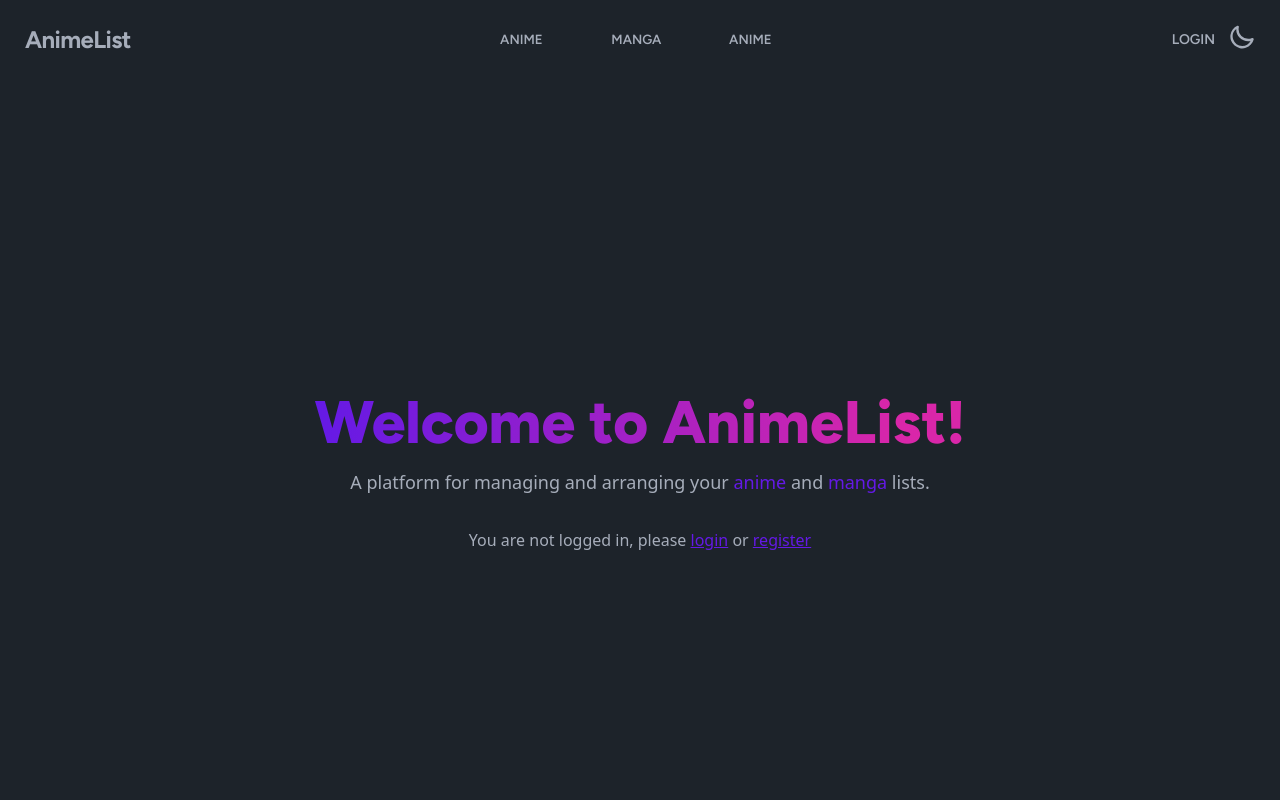
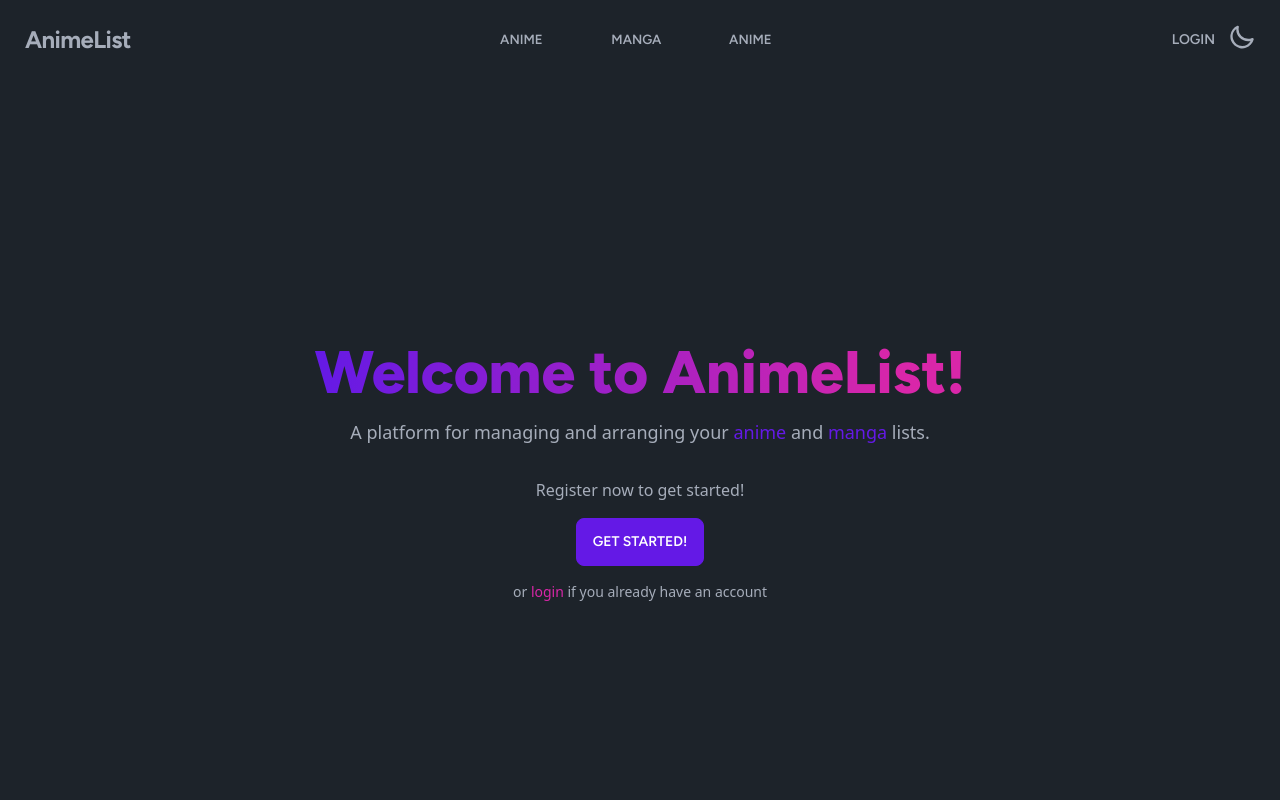
Before and after one commit to lclhugo/AnimeList, a Nuxt app: page / in a window 1280 px wide. Shown: the top 800 px of the page. Built offline with nearby package versions, Linux system fonts and the light colour scheme; no server answers.

Commit message:
front upgrades

```diff
--- /dev/null
+++ b/components/WelcomeBox.vue
@@ -0,0 +1,23 @@
+<template>
+  <div class="flex flex-col items-center justify-center text-center min-h-screen80">
+    <h1
+      class="mb-4 text-6xl font-extrabold text-transparent title bg-clip-text bg-gradient-to-r from-primary from-10 via-30% to-secondary to-90%"
+    >
+      Welcome to AnimeList!
+    </h1>
+    <p class="mb-8 text-lg">
+      A platform for managing and arranging your
+      <NuxtLink to="anime/search" class="text-primary">anime</NuxtLink>
+      and
+      <NuxtLink to="manga/search" class="text-primary">manga</NuxtLink>
+      lists.
+    </p>
+    <p>Register now to get started!</p>
+    <NuxtLink to="/register" class="mt-4 btn btn-primary">Get started!</NuxtLink>
+    <p class="mt-4 text-sm">
+      or
+      <NuxtLink to="/login" class="text-secondary">login</NuxtLink>
+      if you already have an account
+    </p>
+  </div>
+</template>
--- a/pages/anime/[id].vue
+++ b/pages/anime/[id].vue
@@ -1,12 +1,27 @@
 <template>
   <div>
-    <div v-if="animeData">
-      <h2>{{ animeData?.data.title }}</h2>
-      <h3>{{ animeData?.data.title_japanese }}</h3>
-
-      <img :src="animeData?.data.images.webp.image_url" />
-      <p>{{ animeData?.data.synopsis }}</p>
-      <p>{{ animeData?.data.background }}</p>
+    <div v-if="animeData" class="flex flex-col justify-center w-11/12 gap-4 mx-auto">
+      <div class="text-center">
+        <h2 class="text-3xl font-bold">{{ animeData?.data.title }}</h2>
+        <h3 class="text-xl font-bold">{{ animeData?.data.titleJapanese }}</h3>
+      </div>
+      <figure class="flex flex-col items-center justify-center">
+        <img :src="animeData?.data.images.webp.largeImageUrl" class="w-56 rounded-l shadow-lg" />
+        <figcaption class="text-sm text-gray-500">
+          {{ animeData?.data.images.webp.largeImageUrl }}
+        </figcaption>
+      </figure>
+      <div class="w-11/12 mx-auto prose-sm prose sm:prose">
+        <h3 class="text-xl font-bold">Synopsis</h3>
+        <p>{{ animeData?.data.synopsis }}</p>
+        <div class="collapse bg-base-200">
+          <input type="checkbox" />
+          <div class="text-xl font-medium collapse-title">Background</div>
+          <div class="collapse-content">
+            <p>{{ animeData?.data.background }}</p>
+          </div>
+        </div>
+      </div>
     </div>
     <div v-else>
       <h1>There is no anime with this id</h1>
@@ -15,27 +30,8 @@
   </div>
 </template>
 
-<script lang="ts">
-import { ref, onMounted } from 'vue';
-import axios from 'axios';
-
-export default {
-  setup: function () {
-    const animeData = ref(null);
-    const route = useRoute();
-
-    onMounted(async () => {
-      try {
-        const { data } = await axios.get(`https://api.jikan.moe/v4/anime/${route.params.id}`);
-        animeData.value = data;
-      } catch (error) {
-        console.error('Error fetching data:', error);
-      }
-    });
-
-    return {
-      animeData: animeData,
-    };
-  },
-};
+<script setup lang="ts">
+const route = useRoute();
+const { data: anime } = await useFetch(`https://localhost:7081/api/anime/${route.params.id}`);
+const animeData = ref(anime);
 </script>
--- a/pages/anime/search.vue
+++ b/pages/anime/search.vue
@@ -1,24 +1,24 @@
 <template>
   <div>
     <h1 class="text-3xl font-bold text-center">Search Anime</h1>
-    <div class="container flex flex-row items-center justify-center px-4 mx-auto my-8 sm:x-auto">
-      <div class="flex flex-col items-center justify-center">
-        <label for="search">Search Anime:</label>
+    <div class="flex flex-row justify-center mx-auto my-8 join">
+      <div>
+        <label for="search" hidden>Search Anime:</label>
         <input
           id="search"
           v-model="query"
-          placeholder="Search Anime"
-          class="input input-bordered input-secondary"
+          placeholder="Search an anime name"
+          class="w-56 sm:w-96 input input-bordered border-primary join-item"
         />
       </div>
-      <div class="flex flex-col items-center justify-center">
-        <label for="genres">Select Genres:</label>
+      <div>
+        <label for="genres" hidden>Select Genres:</label>
         <select
           id="genres"
           v-model="selectedGenre"
-          class="max-w-xs select select-secondary"
-          @change="addSelectedGenre"
+          class="max-w-xs select select-primary join-item"
         >
+          <option value="" disabled selected>Select Genre</option>
           <option v-for="genre in genres" :key="genre.mal_id" :value="genre.mal_id">
             {{ genre.name }}
           </option>
@@ -29,10 +29,10 @@
       <span
         v-for="genreId in selectedGenres"
         :key="genreId"
-        class="badge badge-secondary badge-outline"
+        class="badge badge-primary badge-outline"
       >
         {{ getGenreNameById(genreId) }}
-        <button class="remove-button" @click="removeSelectedGenre(genreId)">×</button>
+        <button class="remove-button" @click="removeSelectedGenre(genreId)"></button>
       </span>
     </div>
     <div>
--- a/pages/index.vue
+++ b/pages/index.vue
@@ -1,34 +1,18 @@
 <template>
-  <div
-    v-motion-pop-visible-once
-    :delay="300"
-    class="flex flex-col items-center justify-center text-center min-h-screen80"
-  >
-    <div>
-      <h1
-        class="mb-4 text-6xl font-extrabold text-transparent title bg-clip-text bg-gradient-to-r from-primary from-10 via-30% to-secondary to-90%"
-      >
-        Welcome to AnimeList!
-      </h1>
-      <p class="mb-8 text-lg">
-        A platform for managing and arranging your
-        <NuxtLink to="animes" class="text-primary">anime</NuxtLink>
-        and
-        <NuxtLink to="animes" class="text-primary">manga</NuxtLink>
-        lists.
-      </p>
+  <div v-motion-pop-visible-once :delay="300">
+    <div v-if="!user">
+      <WelcomeBox />
     </div>
-    <div v-if="user">
-      <p>Welcome back! {{ user.email }}</p>
-      <p>user id: {{ user.id }}</p>
-    </div>
+
     <div v-else>
-      <p>
-        You are not logged in, please
-        <router-link to="/login" class="underline text-primary">login</router-link>
-        or
-        <router-link to="/register" class="underline text-primary">register</router-link>
-      </p>
+      <div class="flex flex-col items-center justify-center">
+        <h1
+          class="mb-4 text-2xl font-extrabold text-transparent title bg-clip-text bg-gradient-to-r from-primary from-10 via-10% to-secondary to-100%"
+        >
+          Welcome back {{ user.user_metadata.username }}!
+        </h1>
+        <div class="flex flex-col items-center justify-center gap-4"></div>
+      </div>
     </div>
   </div>
 </template>
--- a/pages/login.vue
+++ b/pages/login.vue
@@ -55,7 +55,7 @@ const signIn = async () => {
   if (error) {
     errorMsg.value;
   } else {
-    router.push('/coucou');
+    router.push('/');
   }
 };
 </script>
--- a/pages/register.vue
+++ b/pages/register.vue
@@ -78,6 +78,9 @@ const password = ref('');
 const confirmPassword = ref('');
 const errorMsg = ref('');
 const successMsg = ref('');
+const emailRegex = /^[^\s@]+@[^\s@]+\.[^\s@]+$/;
+const usernameRegex = /^[a-zA-Z0-9]{3,16}$/;
+const passwordRegex = /^(?=.*\d)(?=.*[a-z])(?=.*[A-Z]).{8,}$/;
 
 watchEffect(() => {
   if (password.value !== confirmPassword.value) {
@@ -87,11 +90,52 @@ watchEffect(() => {
   }
 });
 
+const checkUsernameAvailability = async username => {
+  try {
+    // Make a request to your API endpoint
+    const response = await fetch(`https://localhost:7081/api/user/username-check/${username}`);
+
+    if (response.ok) {
+      return true;
+    }
+    const data = await response.json();
+    console.error('Username is not available:', data.errorMessage);
+    return false;
+  } catch (error) {
+    console.error('Error checking username availability:', error);
+    return false;
+  }
+};
+
 const signUp = async () => {
   if (password.value !== confirmPassword.value) {
     errorMsg.value = 'Passwords do not match';
     return;
   }
+  if (!emailRegex.test(email.value)) {
+    errorMsg.value = 'Invalid email format';
+    return;
+  }
+
+  if (!usernameRegex.test(username.value)) {
+    errorMsg.value =
+      'Invalid username format, must be between 3 and 16 characters and contain only letters and numbers';
+    return;
+  }
+
+  if (!passwordRegex.test(password.value)) {
+    errorMsg.value =
+      'Password must contain at least 8 characters, one lowercase letter, one uppercase letter, and one number';
+    return;
+  }
+
+  const isUsernameAvailable = await checkUsernameAvailability(username.value);
+
+  if (!isUsernameAvailable) {
+    errorMsg.value = 'Username is not available';
+    return;
+  }
+
   const { data, error } = await client.auth.signUp({
     email: email.value,
     password: password.value,
```
